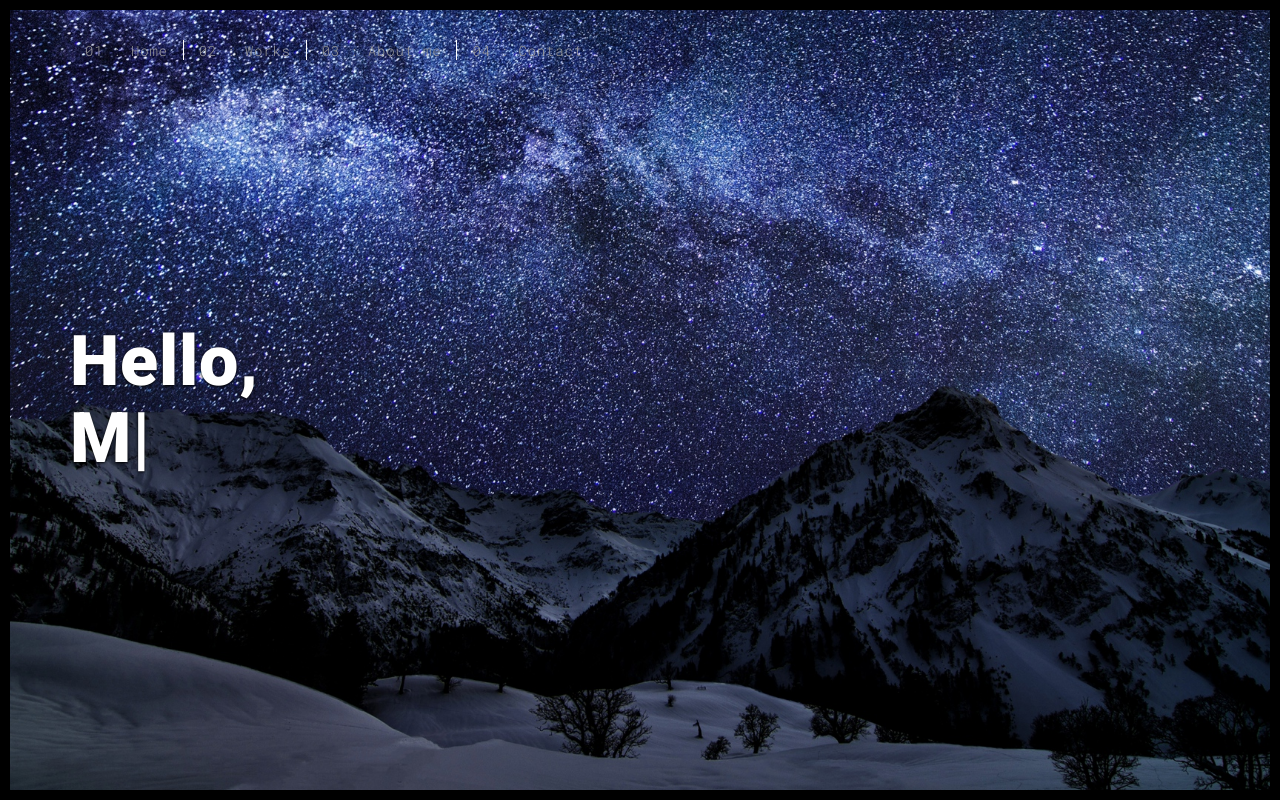
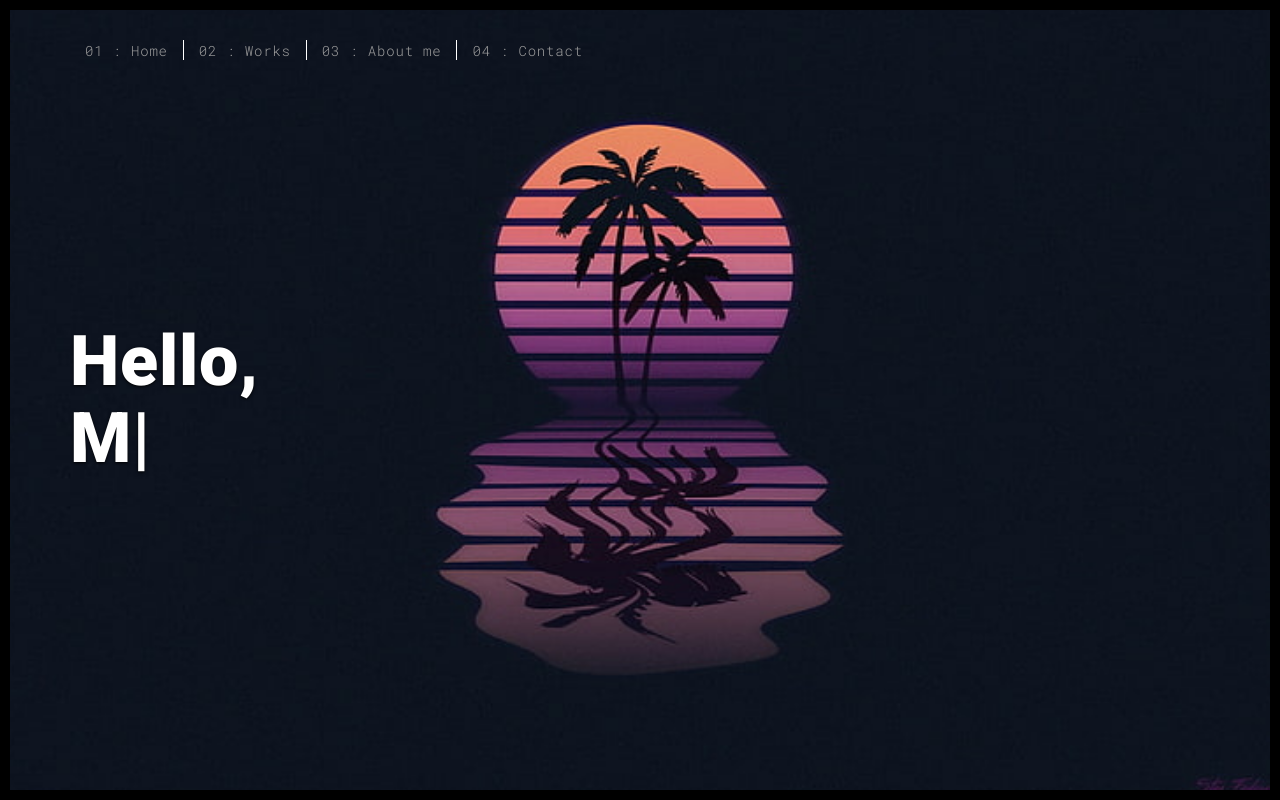
Before and after one commit to karlastj/malibra, a Flask app: page / in a window 1280 px wide. Run offline with Flask 3, Linux system fonts and the light colour scheme; some libraries are stand-ins or nearby versions.

Commit message:
index.html update

```diff
--- a/templates/index.html
+++ b/templates/index.html
@@ -48,7 +48,7 @@
   </nav>
 </header>
 <!-- Add your site or app content here -->
-  <div class="hero-full-container background-image-container white-text-container" style="background-image: url('static/assets/images/stars.jpg')">
+  <div class="hero-full-container background-image-container white-text-container" style="background-image: url('static/assets/images/palm.jpg')">
     <div class="container">
       <div class="row">
         <div class="col-xs-12">
```
